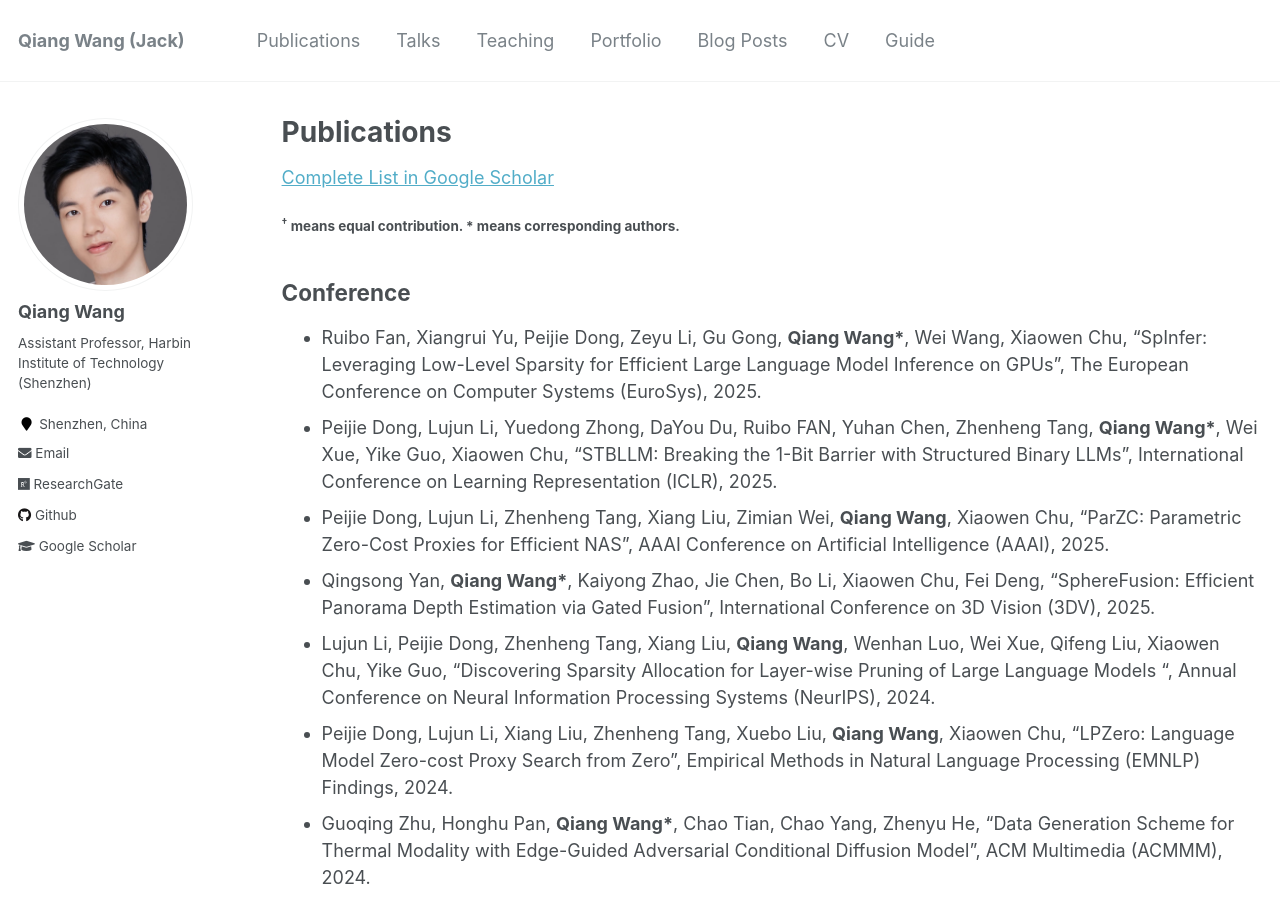
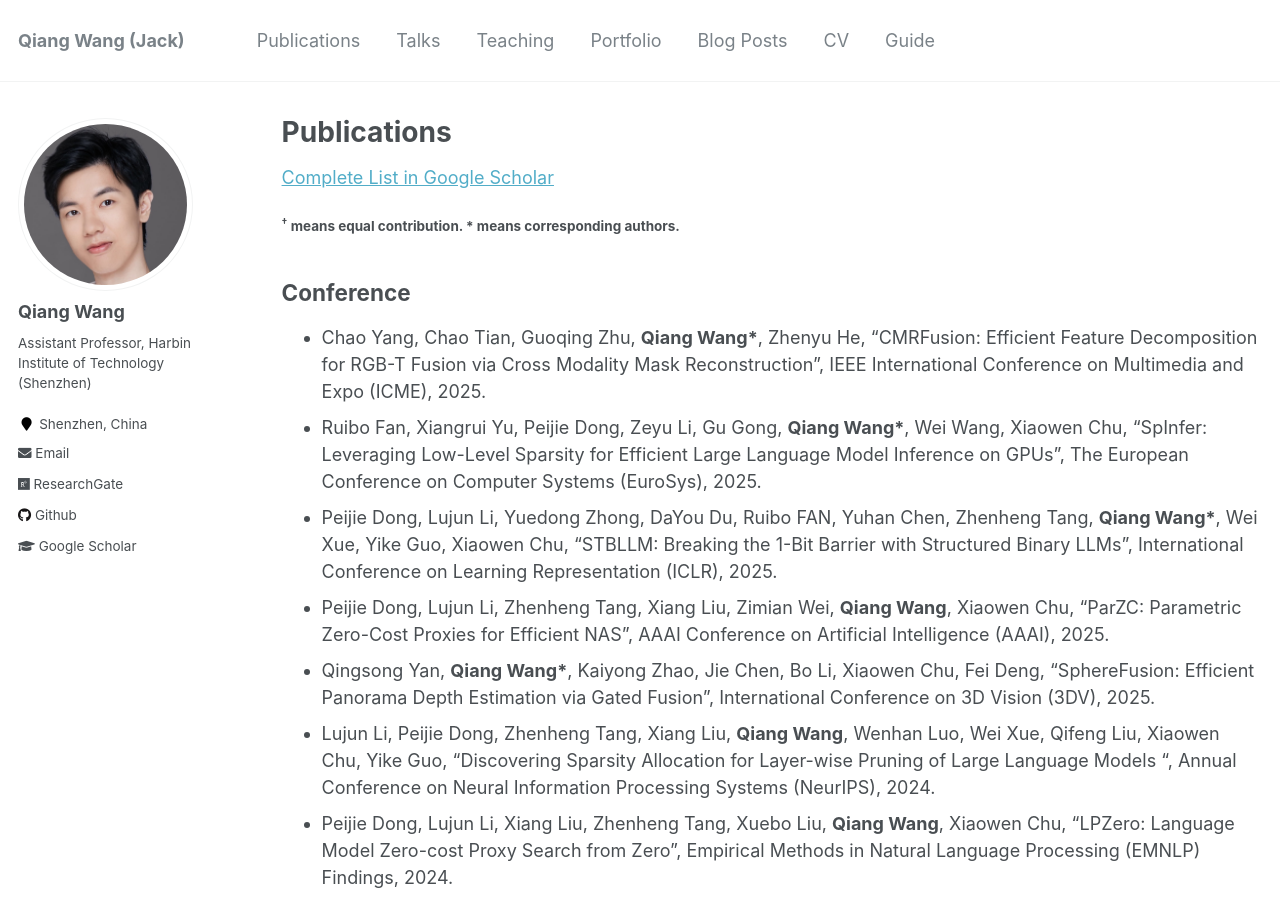
Before and after one commit to blackjack2015/blackjack2015.github.io, a Jekyll site: the page built from _pages/publications.md, in a window 1280 px wide and 900 px high. Built offline with Jekyll 4.4.1, drawn with Linux system fonts in a browser that asks for light colours.

Commit message:
Update publications.md

```diff
--- a/_pages/publications.md
+++ b/_pages/publications.md
@@ -20,6 +20,7 @@ author_profile: true
 #### <sup>&dagger;</sup> means equal contribution. \* means corresponding authors.
 
 ## Conference
++ Chao Yang, Chao Tian, Guoqing Zhu, **Qiang Wang\***, Zhenyu He, "CMRFusion: Efficient Feature Decomposition for RGB-T Fusion via Cross Modality Mask Reconstruction", IEEE International Conference on Multimedia and Expo (ICME), 2025.
 + Ruibo Fan, Xiangrui Yu, Peijie Dong, Zeyu Li, Gu Gong, **Qiang Wang\***, Wei Wang, Xiaowen Chu, "SpInfer: Leveraging Low-Level Sparsity for Efficient Large Language Model Inference on GPUs", The European Conference on Computer Systems (EuroSys), 2025.
 + Peijie Dong, Lujun Li, Yuedong Zhong, DaYou Du, Ruibo FAN, Yuhan Chen, Zhenheng Tang, **Qiang Wang\***, Wei Xue, Yike Guo, Xiaowen Chu, "STBLLM: Breaking the 1-Bit Barrier with Structured Binary LLMs", International Conference on Learning Representation (ICLR), 2025.
 + Peijie Dong, Lujun Li, Zhenheng Tang, Xiang Liu, Zimian Wei, **Qiang Wang**, Xiaowen Chu, "ParZC: Parametric Zero-Cost Proxies for Efficient NAS", AAAI Conference on Artificial Intelligence (AAAI), 2025.
```
